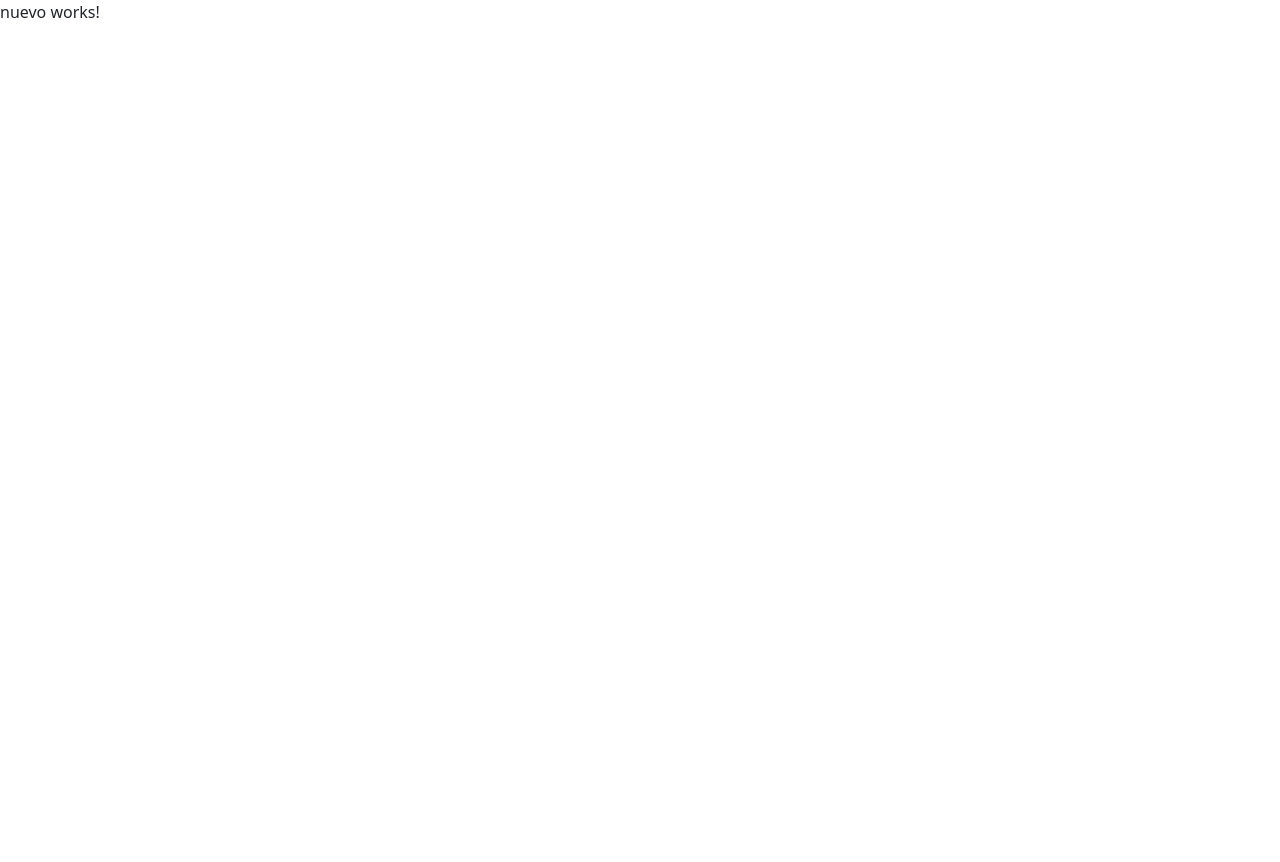
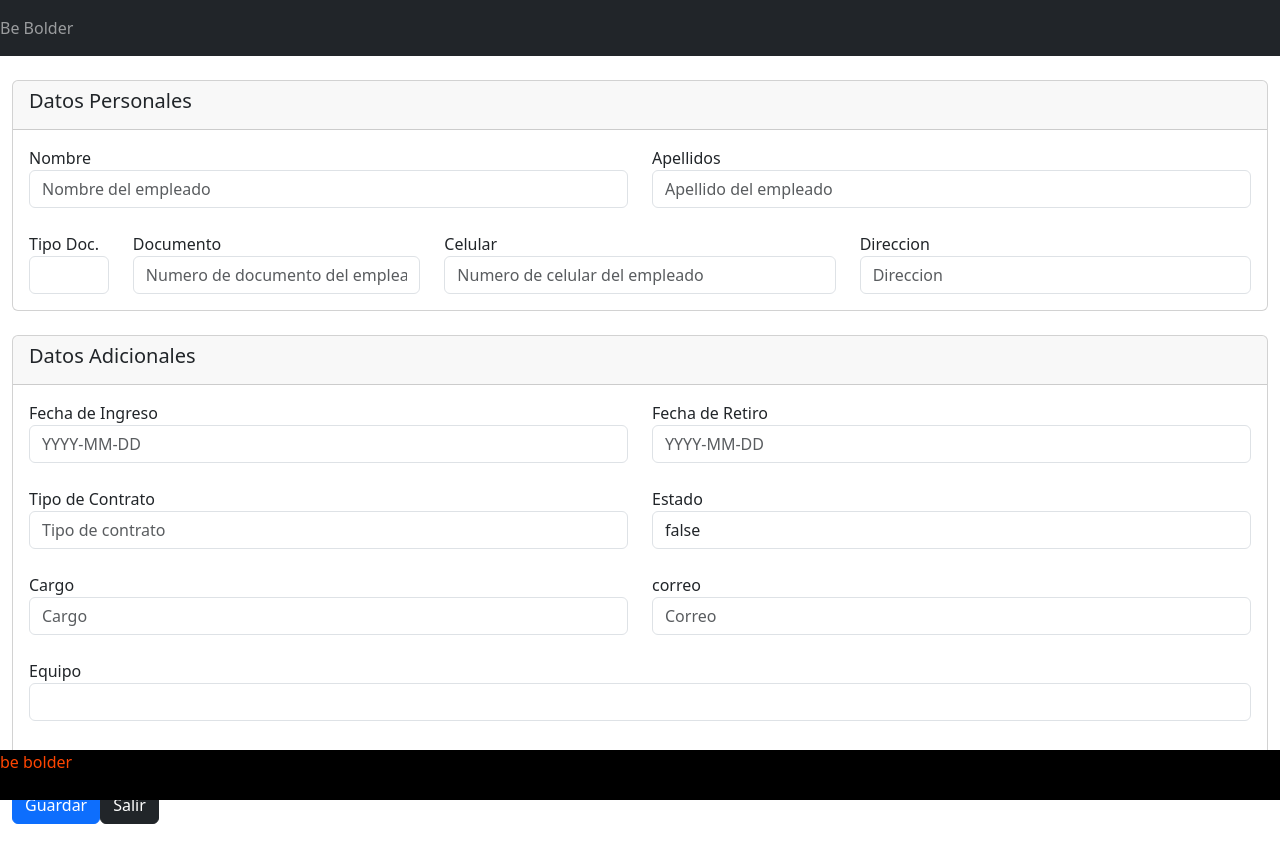
Before and after one commit to SergioF007/API-portal-autoservicio, an Angular app in the folder proyecto-angular/: page /nuevo in a window 1280 px wide. Shown: the top 862 px of the page. Before the commit the page ends 800 px from the top, so only its background shows below. Built offline with nearby package versions, Linux system fonts and the light colour scheme.

Commit message:
Se Crean nuevos empleados de manera exitosa

```diff
--- a/proyecto-angular/src/app/app.module.ts
+++ b/proyecto-angular/src/app/app.module.ts
@@ -8,6 +8,7 @@ import { DashboardComponent } from './vistas/dashboard/dashboard.component';
 import { HeaderComponent } from './plantillas/header/header.component';
 import { FooterComponent } from './plantillas/footer/footer.component';
 import { EditarComponent } from './vistas/editar/editar.component';
+import { NuevoComponent } from './vistas/nuevo/nuevo.component';
 import { ReactiveFormsModule, FormsModule} from '@angular/forms'
 import { HttpClientModule } from '@angular/common/http';
 
@@ -21,7 +22,8 @@ import { ToastrModule } from 'ngx-toastr';
     DashboardComponent,
     HeaderComponent,
     FooterComponent,
-    EditarComponent
+    EditarComponent,
+    NuevoComponent
 
 
   ],
--- a/proyecto-angular/src/app/vistas/dashboard/dashboard.component.html
+++ b/proyecto-angular/src/app/vistas/dashboard/dashboard.component.html
@@ -4,7 +4,7 @@
 
   <h3>Listado de Empleados</h3><br>
 
-  <button type="button" class="btn btn-primary" (click)="nuevoEmpleado">Nuevo Empleado</button>
+  <button type="button" class="btn btn-primary" (click)="nuevoEmpleado()">Nuevo Empleado</button>
 
   <table class="table table-hover">
     <thead>
--- a/proyecto-angular/src/app/vistas/editar/editar.component.html
+++ b/proyecto-angular/src/app/vistas/editar/editar.component.html
@@ -53,11 +53,11 @@
 
                     <div class="col">
                         <label for="formControlInpunt1">Fecha de Ingreso</label>
-                        <input type="text" class="form-control" placeholder="Fecha de ingreso" formControlName="fechaIngreso">
+                        <input type="text" class="form-control" placeholder="YYYY-MM-DD" formControlName="fechaIngreso">
                     </div>
                     <div class="col">
                         <label for="formControlInpunt1">Fecha de Retiro</label>
-                        <input type="text" class="form-control" placeholder="Fecha de retiro" formControlName="fechaRetiro">
+                        <input type="text" class="form-control" placeholder="YYYY-MM-DD" formControlName="fechaRetiro">
                     </div>
 
                 </div><br>
@@ -111,6 +111,7 @@
         <br>
         <button type="submit" class="btn btn-primary">Guardar</button>
         <button type="button" class="btn btn-danger" (click)="eliminar()">Eliminar</button>
+        <button type="button" class="btn btn-dark" (click)="salir()">Salir</button>
 
 
     </form>
--- a/proyecto-angular/src/app/vistas/editar/editar.component.ts
+++ b/proyecto-angular/src/app/vistas/editar/editar.component.ts
@@ -97,6 +97,12 @@ export class EditarComponent implements OnInit {
     } )
   }
 
+  salir() {
+
+    this.router.navigate(['dashboard']);
+
+  }
+
 
 
 }
--- a/proyecto-angular/src/app/vistas/nuevo/nuevo.component.html
+++ b/proyecto-angular/src/app/vistas/nuevo/nuevo.component.html
@@ -1 +1,123 @@
-<p>nuevo works!</p>
+<app-header> </app-header>
+
+<div class="container-fluid">
+
+    <form [formGroup]="nuevoForm" (ngSubmit)="onSubmit()">
+        <div class="card">
+            <div class="card-header">
+                <h5 class="card-title">Datos Personales</h5>
+            </div>
+            <div class="card-body">
+                <div class="form-group row">
+                    <div class="col">
+                        <label for="formControlInput1">Nombre</label>
+                        <input type="text" class="form-control" placeholder="Nombre del empleado" formControlName="nombre">
+                    </div>
+                    <div class="col">
+                        <label for="formControlInput1">Apellidos</label>
+                        <input type="text" class="form-control" placeholder="Apellido del empleado" formControlName="apellidos">
+                    </div>
+                </div><br>
+                <div class="form-group row ">
+                    <div class="col-sm-1">
+                        <label for="formControlInput1">Tipo Doc.</label>
+                        <select class="form-control" formControlName="tipoDocumento">
+                            <option value="PA">PA</option>
+                            <option value="CE">CE</option>
+                            <option value="CC">CC</option>
+                        </select>
+                    </div>
+                    <div class="col-sm-3">
+                        <label for="formControlInpunt1">Documento</label>
+                        <input type="text" class="form-control" placeholder="Numero de documento del empleado" formControlName="documento">
+                    </div>
+                    <div class="col-sm-4">
+                        <label for="formControlInpunt1">Celular</label>
+                        <input type="text" class="form-control" placeholder="Numero de celular del empleado" formControlName="celular">
+                    </div>
+                    <div class="col-sm-4">
+                        <label for="formControlInpunt1">Direccion</label>
+                        <input type="text" class="form-control" placeholder="Direccion" formControlName="direccion">
+                    </div>
+                </div>
+            </div>
+
+        </div>
+        <br>
+        <div class="card">
+            <div class="card-header">
+                <h5 class="card-title">Datos Adicionales</h5>
+            </div>
+            <div class="card-body">
+                <div class="form-group row">
+
+                    <div class="col">
+                        <label for="formControlInpunt1">Fecha de Ingreso</label>
+                        <input type="text" class="form-control" placeholder="YYYY-MM-DD" formControlName="fechaIngreso">
+                    </div>
+                    <div class="col">
+                        <label for="formControlInpunt1">Fecha de Retiro</label>
+                        <input type="text" class="form-control" placeholder="YYYY-MM-DD" formControlName="fechaRetiro">
+                    </div>
+
+                </div><br>
+
+                <div class="form-group row">
+
+                    <div class="col">
+                        <label for="formControlInpunt1">Tipo de Contrato</label>
+                        <input type="text" class="form-control" placeholder="Tipo de contrato" formControlName="tipoContrato">
+                    </div>
+                    <div class="col">
+                        <label for="formControlInpunt1">Estado</label>
+                        <input type="text" class="form-control" placeholder="Estado" formControlName="estado">
+                    </div>
+
+                </div><br>
+
+                <div class="form-group row">
+
+                    <div class="col">
+                        <label for="formControlInpunt1">Cargo</label>
+                        <input type="text" class="form-control" placeholder="Cargo" formControlName="cargo">
+                    </div>
+                    <div class="col">
+                        <label for="formControlInpunt1">correo</label>
+                        <input type="text" class="form-control" placeholder="Correo" formControlName="correo">
+                    </div>
+
+                </div><br>
+
+
+                <div class="form-group row">
+
+                    <div class="col">
+                        <label for="formControlInput1">Equipo</label>
+                        <select class="form-control" formControlName="equipoId">
+                          <option value="1">Deméter</option>
+                          <option value="2">Artemisa</option>
+                          <option value="3">Afrodita</option>
+                          <option value="4">Poseidón</option>
+                          <option value="5">Hades</option>
+                          <option value="6">Dionisos</option>
+                          <option value="7">Hermes</option>
+                          <option value="8">Apolo</option>
+                        </select>
+                    </div>
+                </div><br>
+            </div>
+
+        </div>
+        <br>
+        <button type="submit" class="btn btn-primary">Guardar</button>
+        <button type="button" class="btn btn-dark" (click)="salir()">Salir</button>
+
+
+    </form>
+    <br>
+
+
+</div>
+
+
+<app-footer> </app-footer>
--- a/proyecto-angular/src/app/vistas/nuevo/nuevo.component.ts
+++ b/proyecto-angular/src/app/vistas/nuevo/nuevo.component.ts
@@ -1,4 +1,10 @@
 import { Component, OnInit } from '@angular/core';
+import { FormGroup, FormControl, Validators } from '@angular/forms';
+import { ListaUsuariosI } from 'src/app/modelos/listaUsuarios.interface';
+import { ResponseI } from 'src/app/modelos/response.interface';
+import { ApiService } from 'src/app/services/api/api.service';
+import { AlertasService } from 'src/app/services/alertas/alertas.service';
+import { Router , ActivatedRoute} from '@angular/router';
 
 @Component({
   selector: 'app-nuevo',
@@ -7,9 +13,55 @@ import { Component, OnInit } from '@angular/core';
 })
 export class NuevoComponent implements OnInit {
 
-  constructor() { }
+  nuevoForm = new FormGroup({
+    usuarioId: new FormControl(0),
+    tipoDocumento: new FormControl(''),
+    documento: new FormControl(''),
+    nombre: new FormControl(''),
+    apellidos: new FormControl(''),
+    celular: new FormControl(''),
+    direccion: new FormControl(''),
+    fechaIngreso: new FormControl(''),
+    fechaRetiro: new FormControl(''),
+    tipoContrato: new FormControl(''),
+    estado: new FormControl(false),
+    cargo: new FormControl(''),
+    correo: new FormControl(''),
+    equipoId: new FormControl(0),
+    equipoDto: new FormControl(null)
+
+  });
+
+  constructor(private activeRouter:ActivatedRoute , private router:Router, private api:ApiService, private alertas:AlertasService ) { }
 
   ngOnInit(): void {
   }
 
+
+  onSubmit() {
+    const formValue = this.nuevoForm.value as ListaUsuariosI;
+    this.postForm(formValue);
+  }
+
+  postForm(form:ListaUsuariosI) {
+
+    this.api.postUser(form).subscribe( data => {
+      let respuesta:ResponseI = data;
+      if(form.nombre) {
+        this.alertas.showSuccess('Empleado Creado', 'Hecho');
+      }else {
+        this.alertas.showError(respuesta.message, 'Error')
+      }
+      console.log(respuesta);
+
+    } )
+  }
+
+
+  salir() {
+
+    this.router.navigate(['dashboard']);
+
+  }
+
 }
```
